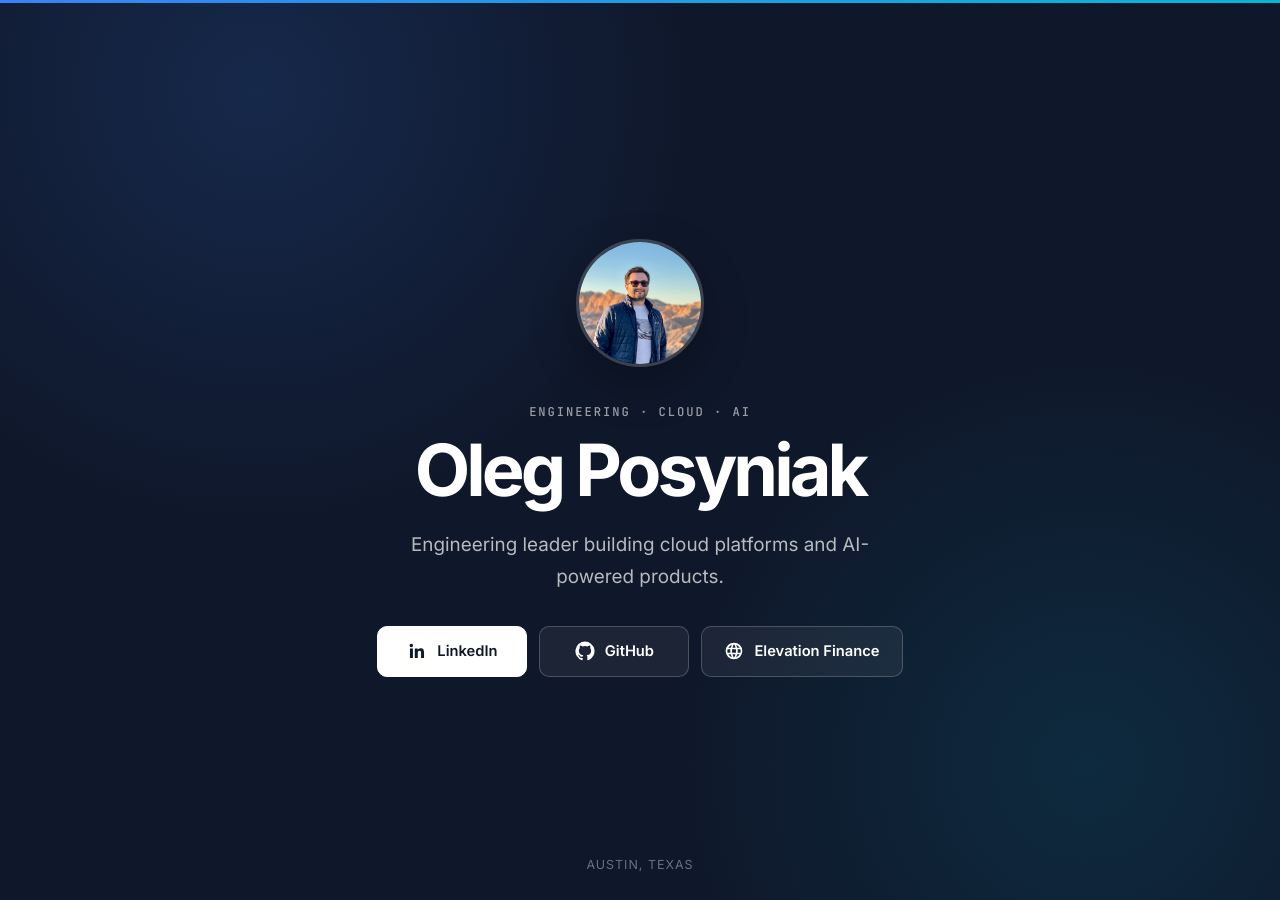
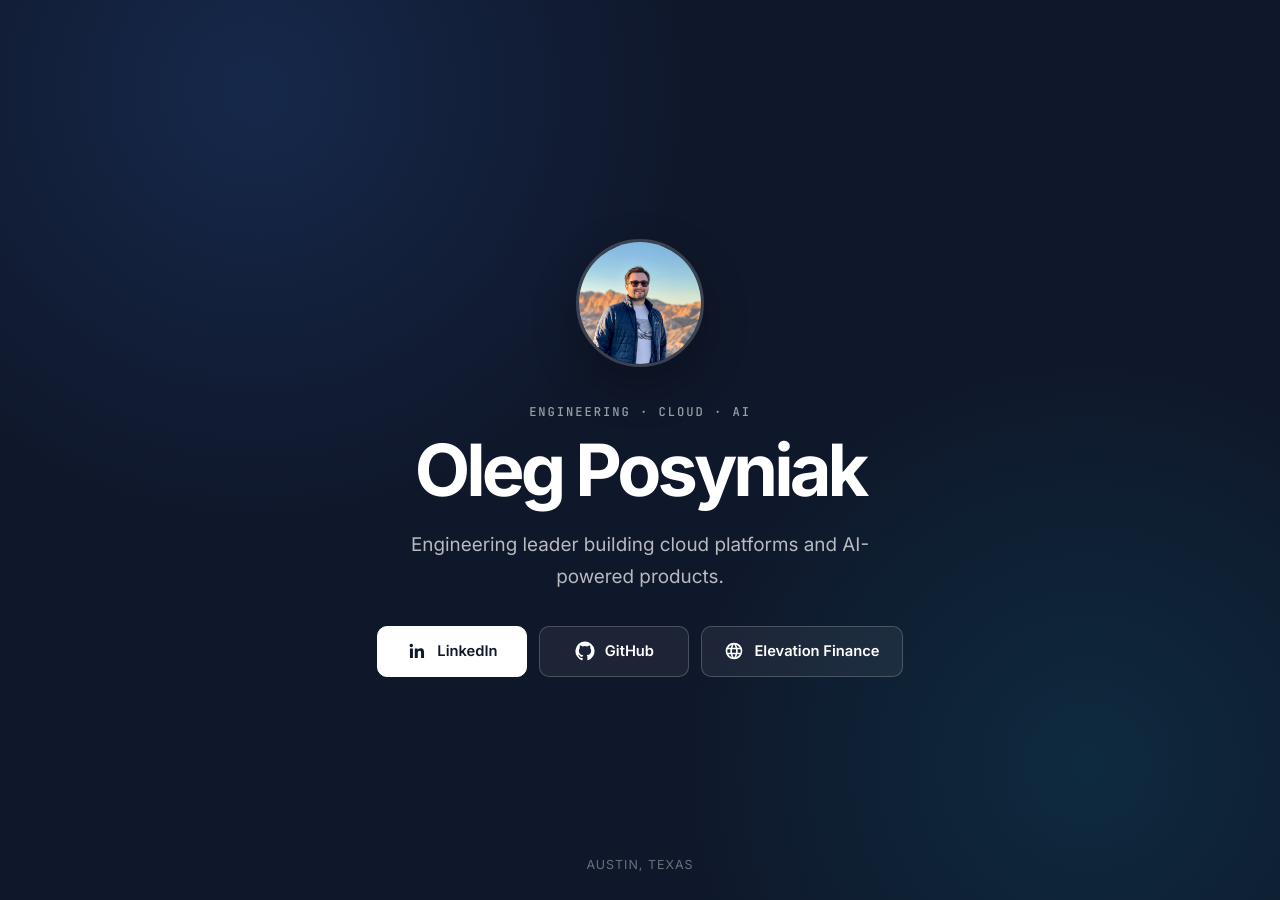
Before and after one commit to shiftedreality/shiftedreality.github.io, a Jekyll site: the page built from index.html, in a window 1280 px wide. Built offline with Jekyll 4.4.1, drawn with Linux system fonts in a browser that asks for light colours.

Commit message:
Remove landing page accent bar

```diff
--- a/_layouts/landing.html
+++ b/_layouts/landing.html
@@ -12,7 +12,6 @@
     {% include analytics_head.html %}
   </head>
   <body class="landing-page">
-    <div id="bar"></div>
     {{ content }}
   </body>
 </html>
--- a/assets/style.scss
+++ b/assets/style.scss
@@ -197,16 +197,6 @@ hr {
 /*********************/
 /* LAYOUT / SECTIONS */
 /*********************/
-
-// Progress bar at top
-#bar {
-  background: linear-gradient(90deg, $blue 0%, $cyan 100%);
-  height: 3px;
-  position: fixed;
-  top: 0;
-  width: 100%;
-  z-index: 1000;
-}
 
 body::after { display: none; } // remove old rainbow gradient
 
```
